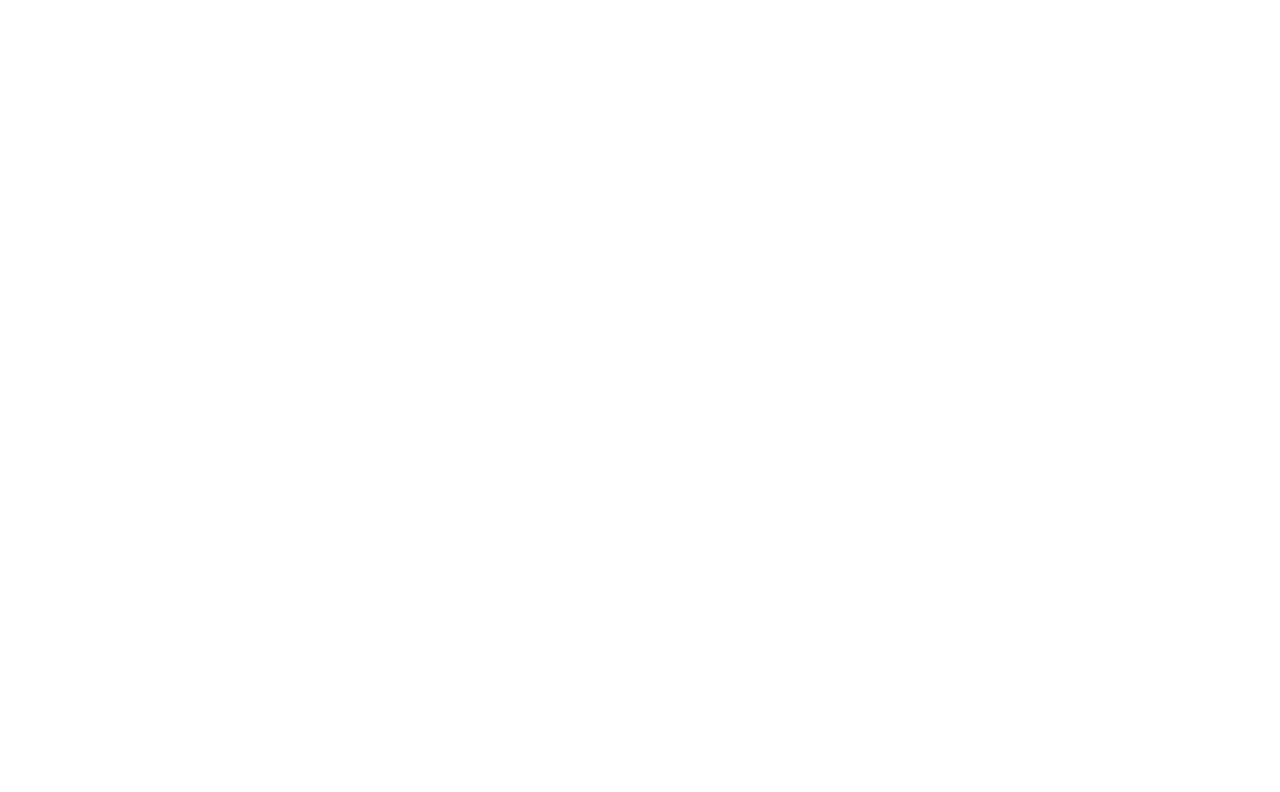
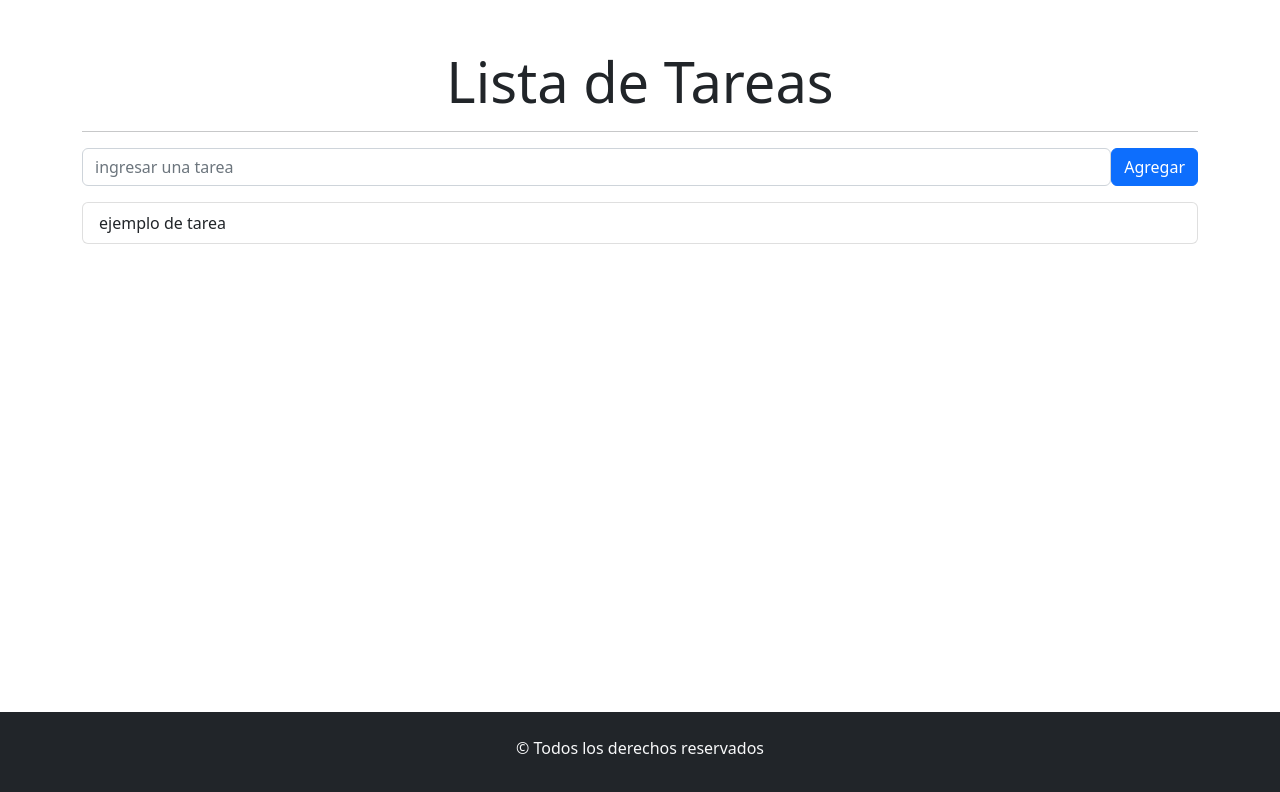
Before and after one commit to hectorc2907/react-ejercicio04, a React (Vite) app: page / in a window 1280 px wide. Shown: the top 792 px of the page. Built offline with nearby package versions, Linux system fonts and the light colour scheme.

Commit message:
se realiza el maquetado y la carga logica de Formulario tarea

```diff
--- a/src/App.css
+++ b/src/App.css
@@ -0,0 +1,8 @@
+#root{
+    min-height: 100vh;
+    display: flex;
+    flex-direction: column;
+}
+.main{
+    flex-grow: 1;
+}
--- a/src/App.jsx
+++ b/src/App.jsx
@@ -1,11 +1,20 @@
+import { Container, Form } from 'react-bootstrap';
 import './App.css';
 import 'bootstrap/dist/css/bootstrap.min.css';
+import FormularioTarea from './components/FormularioTarea';
 
 function App() {
 
   return (
     <>
-
+      <Container className='my-5 main'>
+        <h1 className='display-4 text-center'>Lista de Tareas</h1>
+        <hr />
+        <FormularioTarea></FormularioTarea>
+      </Container>
+      <footer className='text-center bg-dark text-light py-4'>
+        <p>&copy; Todos los derechos reservados</p>
+      </footer>
     </>
   )
 }
--- /dev/null
+++ b/src/components/FormularioTarea.jsx
@@ -0,0 +1,34 @@
+import { Form, Button } from "react-bootstrap";
+import ListaTareas from "./ListaTareas";
+import { useState } from "react";
+
+const FormularioTarea = () => {
+  const [tarea, setTarea] = useState("");
+  const [tareas, setTareas] = useState([]);
+
+  const handleSubmit = (e) => {
+    e.preventDefault();
+    setTareas([...tareas, tarea]);
+  };
+
+  return (
+    <>
+      <Form onSubmit={handleSubmit}>
+        <Form.Group className="mb-3 d-flex" controlId="tarea">
+          <Form.Control
+            type="text"
+            placeholder="ingresar una tarea"
+            onChange={(e) => setTarea(e.target.value)}
+            value={tarea}
+          />
+          <Button variant="primary" type="submit">
+            Agregar
+          </Button>
+        </Form.Group>
+      </Form>
+      <ListaTareas></ListaTareas>
+    </>
+  );
+};
+
+export default FormularioTarea;
--- /dev/null
+++ b/src/components/ItemTarea.jsx
@@ -0,0 +1,9 @@
+import { ListGroup } from "react-bootstrap";
+
+const ItemTarea = () => {
+    return (
+        <ListGroup.Item>ejemplo de tarea</ListGroup.Item>
+    );
+};
+
+export default ItemTarea;
--- /dev/null
+++ b/src/components/ListaTareas.jsx
@@ -0,0 +1,12 @@
+import { ListGroup } from "react-bootstrap";
+import ItemTarea from "./ItemTarea";
+
+const ListaTareas = () => {
+  return (
+    <ListGroup>
+      <ItemTarea></ItemTarea>
+    </ListGroup>
+  );
+};
+
+export default ListaTareas;
```
